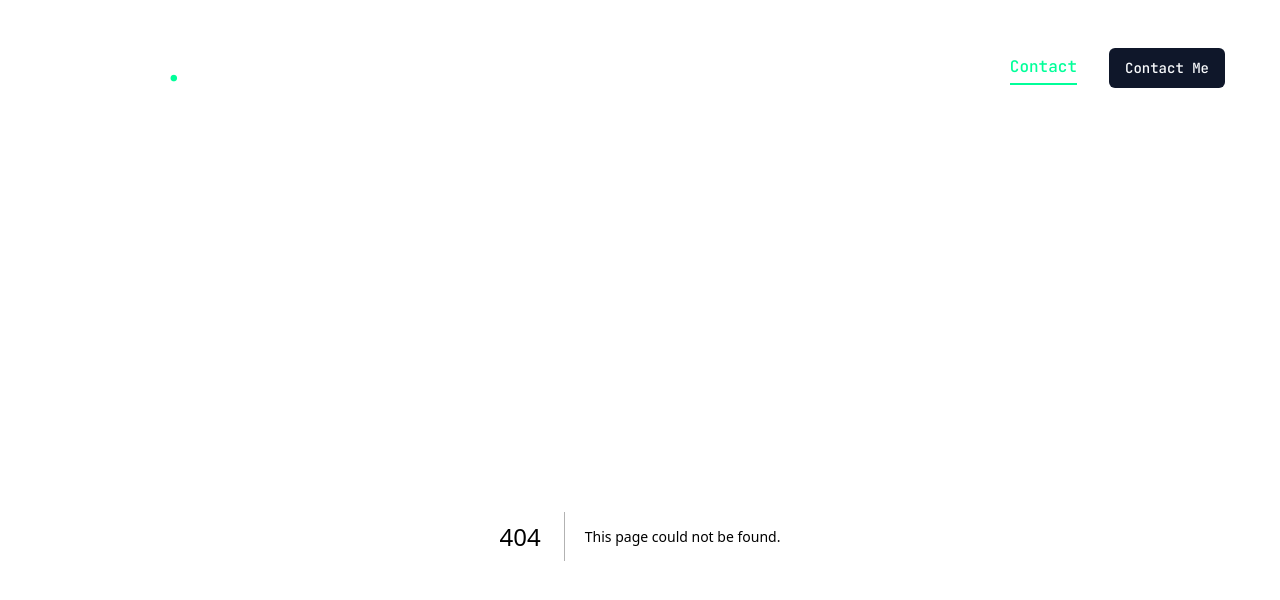
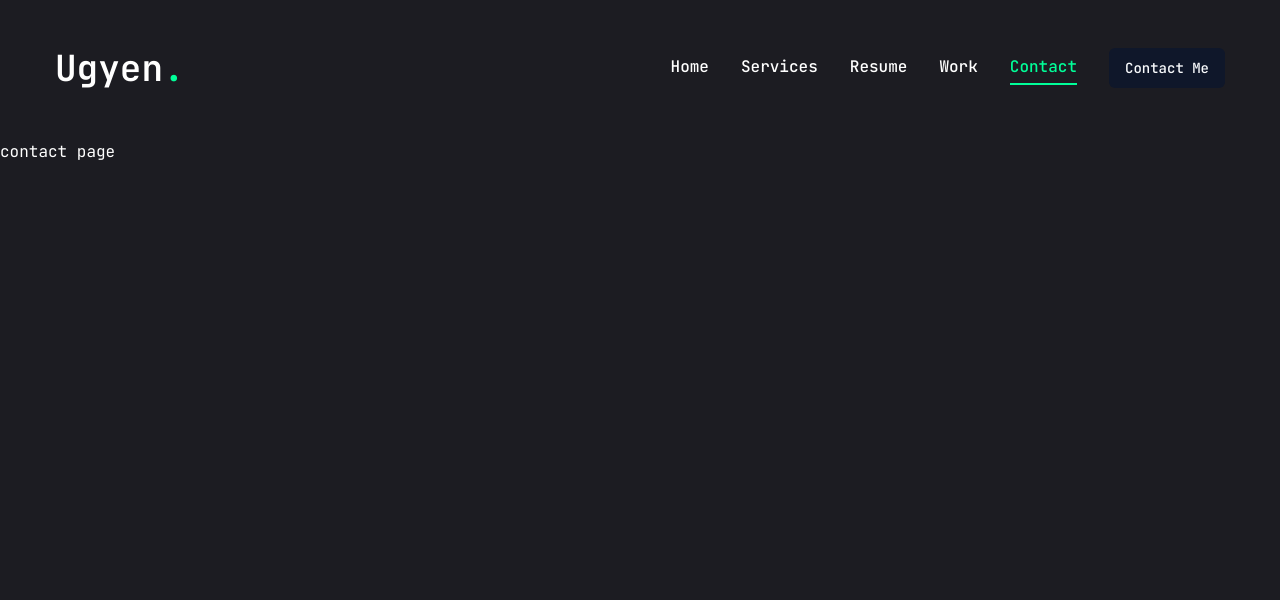
Before and after one commit to ugyentring/portfol, a Next.js app: page /contact in a window 1280 px wide. Before the commit this address had no page. Shown: the top 600 px of the page. Built offline with nearby package versions, Linux system fonts and the light colour scheme.

Commit message:
created all the required pages inside app

```diff
--- /dev/null
+++ b/app/contact/page.jsx
@@ -0,0 +1,10 @@
+
+const Contact = () => {
+  return (
+    <div>
+      contact page
+    </div>
+  )
+}
+
+export default Contact
--- /dev/null
+++ b/app/resume/page.jsx
@@ -0,0 +1,10 @@
+
+const Resume = () => {
+  return (
+    <div>
+      resumepage
+    </div>
+  )
+}
+
+export default Resume
--- /dev/null
+++ b/app/services/page.jsx
@@ -0,0 +1,11 @@
+
+
+const Services = () => {
+  return (
+    <div>
+      service
+    </div>
+  )
+}
+
+export default Services
--- /dev/null
+++ b/app/work/page.jsx
@@ -0,0 +1,10 @@
+
+const Work = () => {
+  return (
+    <div>
+      work page
+    </div>
+  )
+}
+
+export default Work
```
